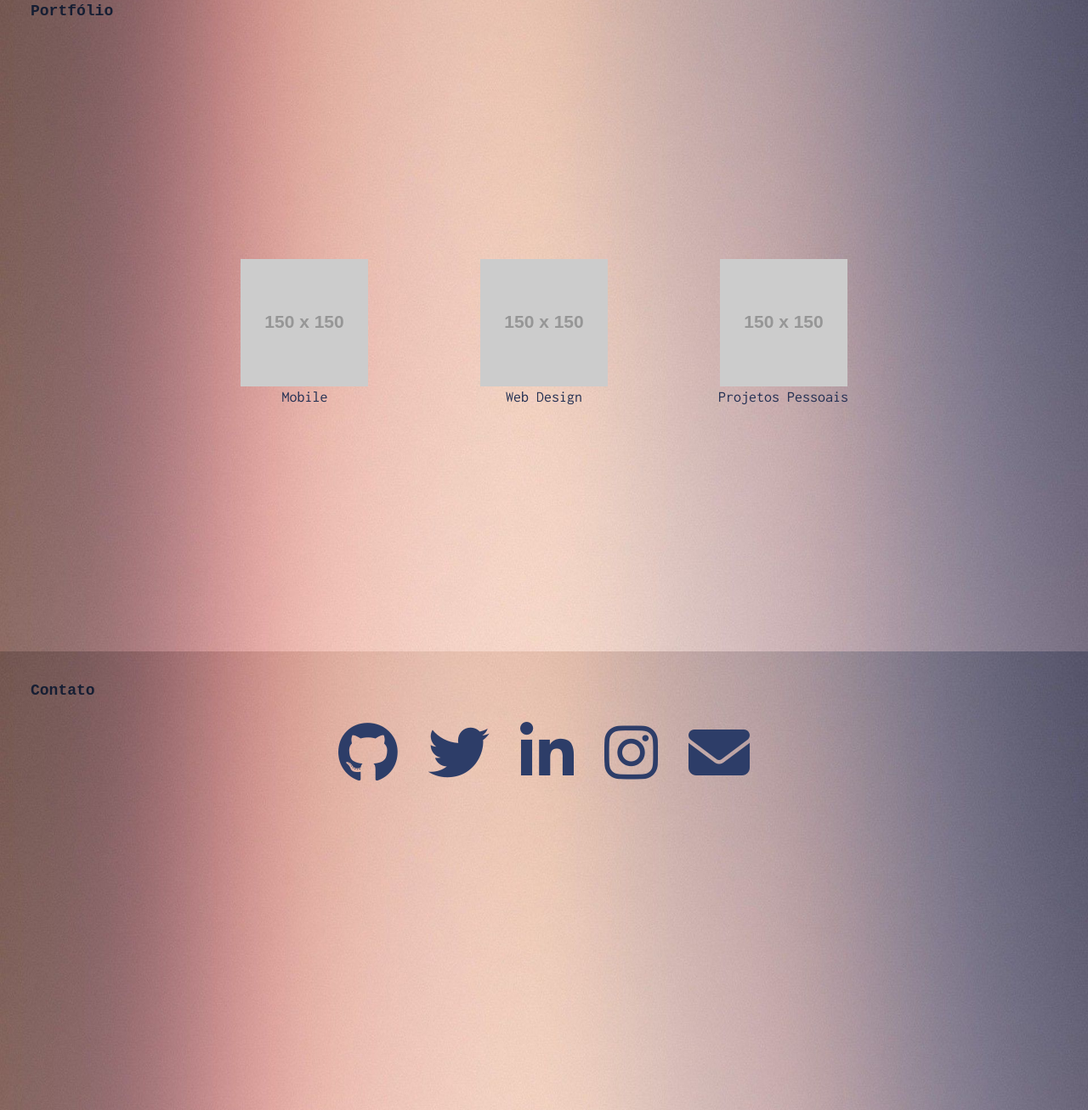
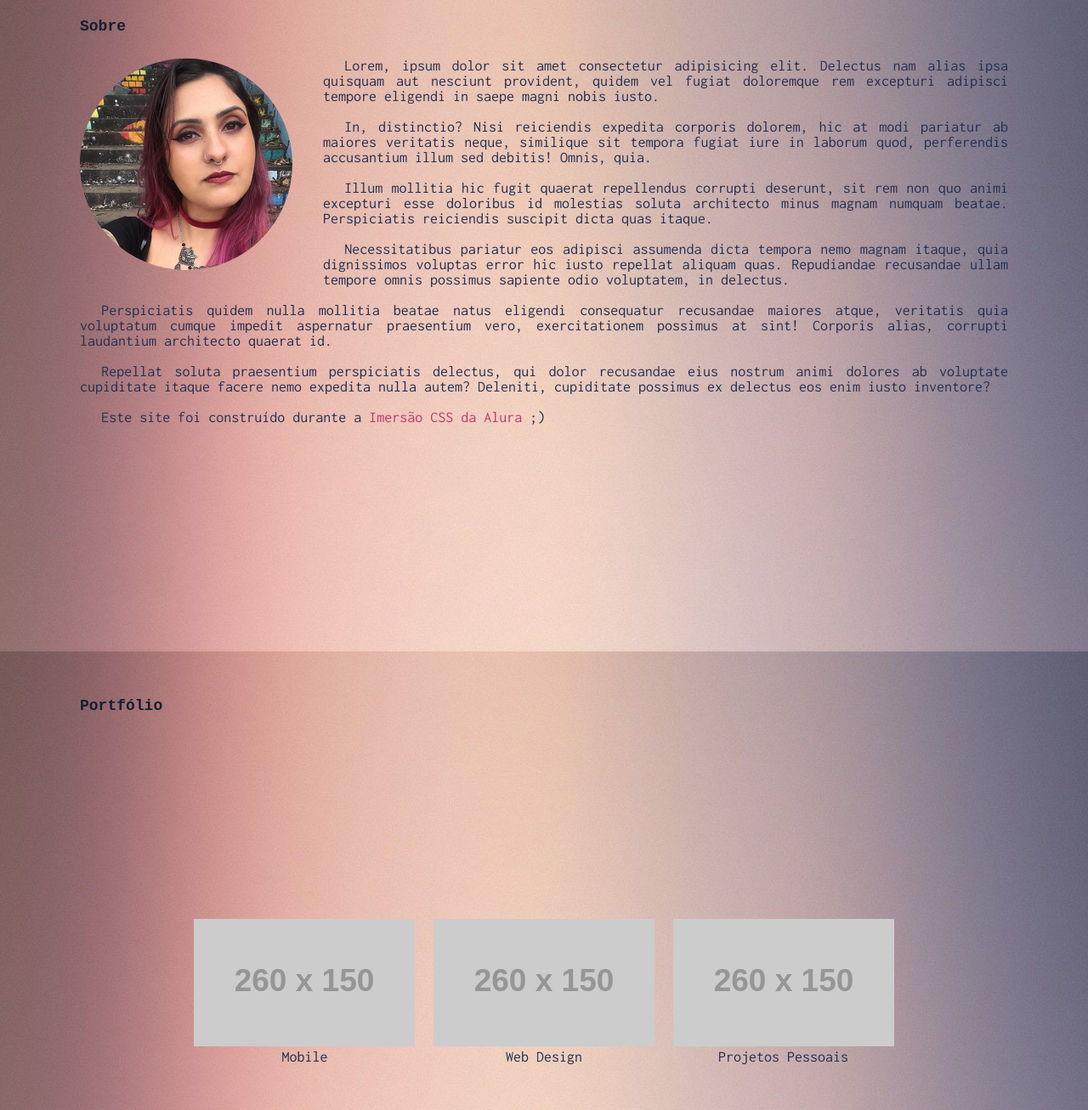
Before and after one commit to karinaponte/imersaocss, a plain HTML site: page index.html in a window 1280 px wide. Shown: the part 833-2140 px from the top of the page at 85% size. Drawn offline with nearby package versions, Linux system fonts and the light colour scheme; placeholder pictures from the web are drawn by us; a web font is replaced by a local one.

Commit message:
Alterações no index/css e inclusão de imagem

```diff
--- a/css/style.css
+++ b/css/style.css
@@ -12,7 +12,6 @@ body{
   color: #243053;
   font-family: 'Inconsolata', monospace;
   font-size: 12px;
-  height: 100vh;
 }
 
 /* se a tela tiver pelo menos 400px vai carregar estes estilos */
@@ -25,6 +24,8 @@ body{
 /* breakpoint */
 @media(min-width: 600px) {
   body{
+    background-attachment: fixed;
+    background-size: cover;
     font-size: 16px;
   }
 }
@@ -117,17 +118,56 @@ a:hover{
   line-height: 1.8em;
 }
 
-.contato, .portfolio{
-  padding: 2em;
+.sobre, .contato, .portfolio{
   min-height: 100vh;
+  padding: 3em;
 }
 
-.contato h2, .portfolio h2{
+@media (min-width: 1200px) {
+  .container{
+    max-width: 1200px;
+    margin-left: auto;
+    margin-right: auto;
+  }
+}
+
+.sobre h2, .contato h2, .portfolio h2{
   color: #161e33;
   font-family: 'Oxygen Mono', monospace;
   font-size: 1em;
   font-weight: bold;
   margin-bottom: 1.5em;
+}
+
+.sobre p{
+  margin-bottom: 1em;
+  text-align: justify;
+  text-indent: 1.4em;
+}
+
+.sobre a{
+  color: #bf366b;
+}
+
+.sobre a:hover{
+  color: #bf366b;
+  text-decoration: underline;
+}
+
+.sobre .avatar{
+  margin-right: 2em;
+  /* clip-path: polygon(50% 0%, 100% 38%, 82% 100%, 18% 100%, 0% 38%); */
+}
+
+.sobre .avatar img{
+  border-radius: 50%;
+}
+
+@media(min-width: 600px){
+  .sobre .avatar{
+    float: left;
+    clip-path: circle(50% at 50% 50%);
+  }
 }
 
 .portfolio .grid{
@@ -145,9 +185,42 @@ a:hover{
   .portfolio .grid{
     align-content: center;
     grid-template-columns: repeat(3, 260px);
-    height: calc(100vh - 4em - 21px - 1.5em);
+    height: calc(100vh - 8em - 48px);
     justify-content: center;
   }
+}
+
+.flip-card{
+  height: 180px;
+  perspective: 1000px;
+}
+
+.flip-card:hover .card{
+  transform: rotateY(180deg);
+}
+
+.card{
+  position: relative;
+  transform-style: preserve-3d;
+  transition: transform 3s;
+}
+
+.card-front, .card-back{
+  backface-visibility: hidden;
+  position: absolute;
+  top: 0;
+  left: 0;
+  width: 100%;
+}
+
+.card-back{
+  display: flex;
+  align-items: center;
+  justify-content: center;
+  height: 150px;
+  width: 100%;
+  transform: rotateY(180deg);
+  background-color: whitesmoke;
 }
 
 .portfolio figure{
@@ -156,15 +229,17 @@ a:hover{
 
 .img-portfolio{
   height: 150px;
-  width: 150px;
+  width: 100%;
   object-fit: cover;
   object-position: 50% 50%;
-  transition: transform 1s;
+  transition: transform 500ms;
 }
 
+/*
 .img-portfolio:hover{
   transform: scale(1.2);
 }
+*/
 
 .contato .icons{
   text-align: center;
--- a/index.html
+++ b/index.html
@@ -11,7 +11,7 @@
   <body>
     <header>
       <nav class="menu">
-        <ul>
+        <ul class="container">
           <li><a href="#sobre">Sobre</a></li>
           <li><a href="#portfolio">Portfólio</a></li>
           <li><a href="#contato">Contato</a></li>
@@ -22,24 +22,72 @@
         <h2 class="site-subtitle">frontend developer</h2>
       </div>
     </header>
-    <section class="portfolio" id="portfolio">
+    <section class="sobre container" id="sobre">
+      <h2>Sobre</h2>
+      <figure class="avatar">
+        <img src="img/avatar.png" alt="Karina Ponte">
+      </figure>
+      <p>
+        Lorem, ipsum dolor sit amet consectetur adipisicing elit. Delectus nam alias ipsa quisquam aut nesciunt provident, quidem vel fugiat doloremque rem excepturi adipisci tempore eligendi in saepe magni nobis iusto.
+      </p>
+      <p>
+        In, distinctio? Nisi reiciendis expedita corporis dolorem, hic at modi pariatur ab maiores veritatis neque, similique sit tempora fugiat iure in laborum quod, perferendis accusantium illum sed debitis! Omnis, quia.
+      </p>
+      <p>
+        Illum mollitia hic fugit quaerat repellendus corrupti deserunt, sit rem non quo animi excepturi esse doloribus id molestias soluta architecto minus magnam numquam beatae. Perspiciatis reiciendis suscipit dicta quas itaque.
+      </p>
+      <p>
+        Necessitatibus pariatur eos adipisci assumenda dicta tempora nemo magnam itaque, quia dignissimos voluptas error hic iusto repellat aliquam quas. Repudiandae recusandae ullam tempore omnis possimus sapiente odio voluptatem, in delectus.
+      </p>
+      <p>
+        Perspiciatis quidem nulla mollitia beatae natus eligendi consequatur recusandae maiores atque, veritatis quia voluptatum cumque impedit aspernatur praesentium vero, exercitationem possimus at sint! Corporis alias, corrupti laudantium architecto quaerat id.
+      </p>
+      <p>
+        Repellat soluta praesentium perspiciatis delectus, qui dolor recusandae eius nostrum animi dolores ab voluptate cupiditate itaque facere nemo expedita nulla autem? Deleniti, cupiditate possimus ex delectus eos enim iusto inventore?
+      </p>
+      <p>
+        Este site foi construído durante a <a href="https://www.alura.com.br/imersao-css">Imersão CSS da Alura</a> ;)
+      </p>
+    </section>
+    <section class="portfolio container" id="portfolio">
       <h2>Portfólio</h2>
       <div class="grid">
-        <figure>
-          <img class="img-portfolio" src="https://via.placeholder.com/150" alt="Mobile" title="Mobile">
+        <div class="flip-card">
+          <div class="card">
+            <figure class="card-front">
+              <img class="img-portfolio" src="https://via.placeholder.com/260x150" alt="Mobile" title="Mobile">
               <figcaption>Mobile</figcaption>
             </figure>
-        <figure>
-          <img class="img-portfolio" src="https://via.placeholder.com/150" alt="Web Design" title="Web Design">
+            <div class="card-back">
+              Aqui está a parte de trás do card Mobile
+            </div>
+          </div>
+        </div>
+        <div class="flip-card">
+          <div class="card">
+            <figure class="card-front">
+              <img class="img-portfolio" src="https://via.placeholder.com/260x150" alt="Web Design" title="Web Design">
               <figcaption>Web Design</figcaption>
             </figure>
-        <figure>
-          <img class="img-portfolio" src="https://via.placeholder.com/150" alt="Projetos Pessoais" title="Projetos Pessoais">
+            <div class="card-back">
+              Aqui está a parte de trás do card Web Design
+            </div>
+          </div>
+        </div>
+        <div class="flip-card">
+          <div class="card">
+            <figure class="card-front">
+              <img class="img-portfolio" src="https://via.placeholder.com/260x150" alt="Projetos Pessoais" title="Projetos Pessoais">
               <figcaption>Projetos Pessoais</figcaption>
             </figure>
+            <div class="card-back">
+              Aqui está a parte de trás do card Projetos Pessoais
+            </div>
+          </div>
+        </div>
       </div>
     </section>
-    <section class="contato" id="contato">
+    <section class="contato container" id="contato">
       <h2>Contato</h2>
 	    <div class="grid icons">
         <a href="https://github.com/karinaponte" target="_blank" alt="github" title="github">
```
Also changed, not shown: img/avatar.png (added). Lines whose indentation alone changed are shown as unchanged.
